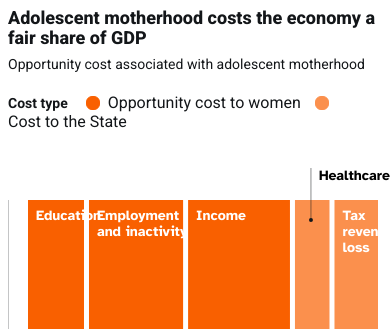
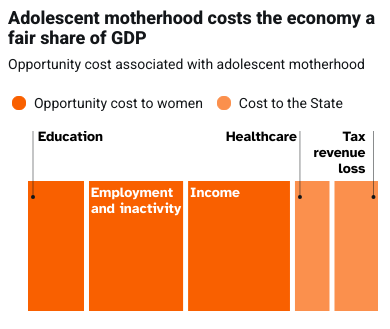
Before and after one commit to parabolestudio/unfpafertilitytrends, a plain HTML site: page vis7.html in a window 390 px wide. Shown: the top 329 px of the page. Drawn offline with nearby package versions, Linux system fonts and the light colour scheme.

Commit message:
add mobile vis 7

```diff
--- a/css/style.css
+++ b/css/style.css
@@ -52,6 +52,7 @@ body {
 
 .legend-label {
     margin-right: 10px;
+    font-size: 14px;
 }
 
 #legend4 {
@@ -254,6 +255,11 @@ span.button:last-child {
         left: -20px;
     }
 
+    .callout7::before {
+        top: -14px;
+        left: 28px;
+    }
+
     .mobile-hidden {
         display: none;
     }
--- a/js/vis7.js
+++ b/js/vis7.js
@@ -24,6 +24,11 @@ function vis7() {
         .attr('width', width)
         .attr("viewbox", `0 0 ${width} ${height}`);
 
+    if (isMobile) {
+        d3.select("#legend7 .legend-title").html('')
+            .style("margin-right", "0")
+    }
+
     Promise.all([
         d3.csv("./data/vis7.csv")
     ])
@@ -31,8 +36,8 @@ function vis7() {
 
         const rectHeight = 130;
         const strokeWidth = 5;
-        const xText = 4;
-        const yText = 20;
+        const xText = isMobile ? 0.5 : 4;
+        const yText = isMobile ? 16 : 20;
 
         const data = rawData[0];
 
@@ -84,24 +89,66 @@ function vis7() {
                 .attr("height", rectHeight)
                 .attr("fill", d => d.who === "Women" ? orange : midorange);
 
+        const specials = isMobile
+            ? {
+                "Healthcare": "left",
+                "Education": "right",
+                "Tax revenue loss": "left"
+            }
+            : {
+                "Healthcare": "right"
+            };
+
+        const dxText = isMobile ? 10 : 2 * xText;
+
+        const specialLabels = Object.keys(specials);
+
+        const getX = (d) => {
+            if (isMobile) {
+                const shift = specials[d.type] === 'right' ? 4 : -4;
+                return d.type === 'Tax revenue loss'
+                        ? xScale(d.cumulative) + d.shift + 70 * xText + shift
+                        : xScale(d.cumulative) + d.shift + 12 * xText + shift
+            } else {
+                return d.type === 'Healthcare'
+                        ? xScale(d.cumulative) + d.shift + 6 * xText
+                        : xScale(d.cumulative) + d.shift + 2 * xText
+            }
+        }
+
+        const getY = (d) => {
+            if (isMobile) {
+                return specialLabels.includes(d.type)
+                        ? height - margin.bottom - rectHeight - 2.5 * yText
+                        : height - margin.bottom - rectHeight + yText
+            } else {
+                return specialLabels.includes(d.type)
+                        ? height - margin.bottom - rectHeight - yText
+                        : height - margin.bottom - rectHeight + yText
+            }
+        }
+
+        const getTextAnchor = (d) => {
+            if (isMobile) {
+                return ['Healthcare', 'Tax revenue loss'].includes(d.type)
+                    ? "end"
+                    : "begin";
+            } else {
+                return "begin";
+            }
+        }
+
         const labels = svg.selectAll(".rect-label")
             .data(groupData)
             .join("text")
                 .attr("class", "rect-label")
-                .attr("x", d =>
-                    d.type === 'Healthcare'
-                        ? xScale(d.cumulative) + d.shift + 6 * xText
-                        : xScale(d.cumulative) + d.shift + 2 * xText
-                )
-                .attr("y", d =>
-                    d.type === 'Healthcare'
-                        ? height - margin.bottom - rectHeight - yText
-                        : height - margin.bottom - rectHeight + yText
-                )
+                .attr("x", getX)
+                .attr("y", getY)
                 .style("font-size", "14px")
                 .style("font-weight", 700)
                 .style("font-family", "Atkinson Hyperlegible")
-                .attr("fill", d => d.type === 'Healthcare' ? "#000" : "#fff");
+                .attr("text-anchor", getTextAnchor)
+                .attr("fill", d => specialLabels.includes(d.type) ? "#000" : "#fff");
 
         labels.selectAll("tspan")
             .data(d => d.words.map(w => ({
@@ -111,34 +158,45 @@ function vis7() {
                 type: d.type
             })))
             .join("tspan")
-                .attr("x", d =>
-                    d.type === 'Healthcare'
-                        ? xScale(d.cumulative) + d.shift + 6 * xText
-                        : xScale(d.cumulative) + d.shift + 2 * xText
-                )
+                .attr("x", getX)
                 .attr("dy", (_, i) => i === 0 ? '0': `16px`)
                 .text(d => d.word);
 
+        const getXTranslate = (d) => {
+            if (isMobile) {
+                return d.type === 'Tax revenue loss'
+                        ? xScale(d.cumulative) + d.shift + 78 * xText
+                        : xScale(d.cumulative) + d.shift + 10 * xText
+            } else {
+                return xScale(d.cumulative) + d.shift + 4 * xText
+            }
+        }
+
+        const getYTranslate = (d) => {
+            return getY(d) - 12;
+        }
+
         const hcLabel = svg.selectAll(".hc")
-            .data(groupData.filter(d => d.type === 'Healthcare'))
+            .data(groupData.filter(d => specialLabels.includes(d.type)))
             .join("g")
                 .attr("class", "hc")
-                .attr("transform", d => `translate(${xScale(d.cumulative) + d.shift + 4 * xText}, ${height - margin.bottom - rectHeight + yText})`);
+                .attr("transform", d => `translate(${getXTranslate(d)}, 0)`);
 
         hcLabel.append('circle')
             .attr("cx", 0)
-            .attr("cy", 0)
+            .attr("cy", height - margin.bottom - rectHeight + yText)
             .attr("r", 2)
             .attr("fill", black);
 
         hcLabel.append('line')
             .attr("x1", 0)
             .attr("x2", 0)
-            .attr("y1", 0)
-            .attr("y2", -2 * yText - 12)
+            .attr("y1", height - margin.bottom - rectHeight + yText)
+            .attr("y2", getYTranslate)
             .attr("stroke", black)
             .attr("stroke-width", "0.5px");
 
+        if(!isMobile) {
             const dy = 20;
             const dx = 200;
 
@@ -173,69 +231,8 @@ function vis7() {
                 .attr("y2", height - dy)
                 .attr("stroke", black)
                 .attr("stroke-width", "0.5px");
+        }
 
-        // gYears.selectAll(".year-rect")
-        //     .data(d => [Object.fromEntries(
-        //         data.filter(datum => datum.year === d).map(datum => [datum.age, datum.value])
-        //     )])
-        //     .join("rect")
-        //         .attr("class", "year-rect")
-        //         .attr("fill", lightorange)
-        //         .style("opacity", 0.4)
-        //         .attr("x", -rectWidth/2)
-        //         .attr("y", d => yScale(d['15 to 19']))
-        //         .attr("width", rectWidth)
-        //         .attr("height", d => yScale(d['15 to 49']) - yScale(d['15 to 19']))
-        //         .on("mousemove", (evt, d) => {
-        //             const [x, y] = d3.pointer(evt, wrapper.node());
-        //             tooltip
-        //                 .style("display", "block")
-        //                 .style("top", `${y}px`)
-        //                 .style("left", `${x + 8}px`)
-        //                 .html(`
-        //                     <p class="country mb">Sexual violence (15-19)</p>
-        //                     <p>${(d['15 to 19']/d['15 to 49']).toFixed(1)} times more likely than among 15-49 year olds</p>
-        //                 `);
-
-        //             tooltipCircle
-        //                 .attr("cx", evt.offsetX)
-        //                 .attr("cy", evt.offsetY)
-        //                 .style("opacity", 1);
-
-        //         })
-        //         .on("mouseout", () => {
-        //             tooltip.style("display", "none");
-        //             tooltipCircle.style("opacity", 0);
-        //         })
-
-        // gYears.selectAll(".year-circle")
-        //     .data(d => data.filter(datum => datum.year === d))
-        //     .join("circle")
-        //         .attr("class", "year-circle")
-        //         .attr("fill", d => d.age === '15 to 19' ? orange : gray)
-        //         .attr("stroke", d => d.age === '15 to 19' ? orange : black)
-        //         .attr("stroke-width", "0.5px")
-        //         .attr("cx", 0)
-        //         .attr("cy", d => yScale(d.value))
-        //         .attr("r", rectWidth/2)
-
-        // gYears.selectAll(".year-text")
-        //     .data(d => data.filter(datum => datum.year === d))
-        //     .join("text")
-        //         .attr("class", "year-text")
-        //         .style("font-size", "14px")
-        //         .style("font-weight", 400)
-        //         .style("font-family", "Atkinson Hyperlegible")
-        //         .attr("x", rectWidth/2 + 6)
-        //         .attr("y", d => yScale(d.value) + 5)
-        //         .text(d => d.value);
-
-        // const tooltipCircle = svg.append("circle")
-        //     .attr("class", "tooltip-circle")
-        //     .attr("r", 4)
-        //     .style("stroke", "#000")
-        //     .style("fill", "#fff")
-        //     .style("opacity", 0);
     })
 }
 
```
Lines whose indentation alone changed are shown as unchanged.
